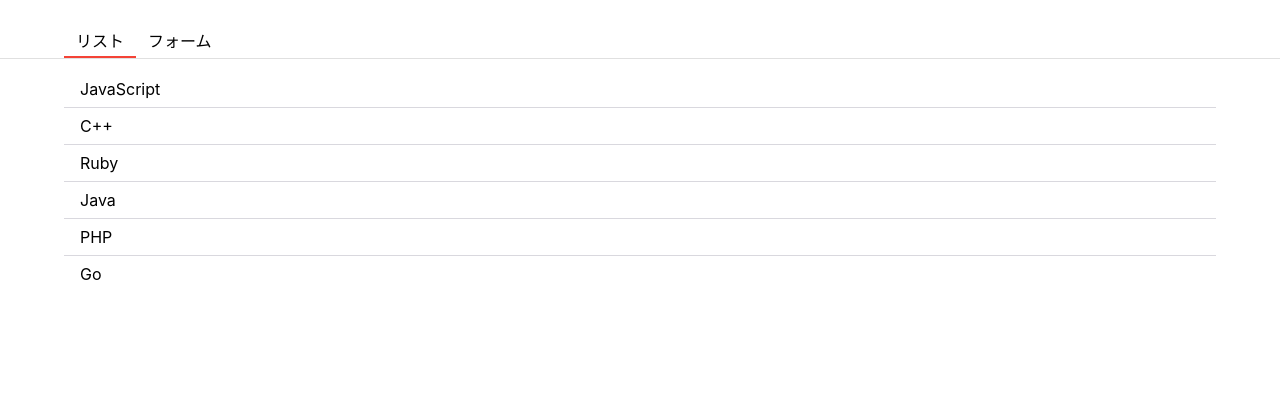
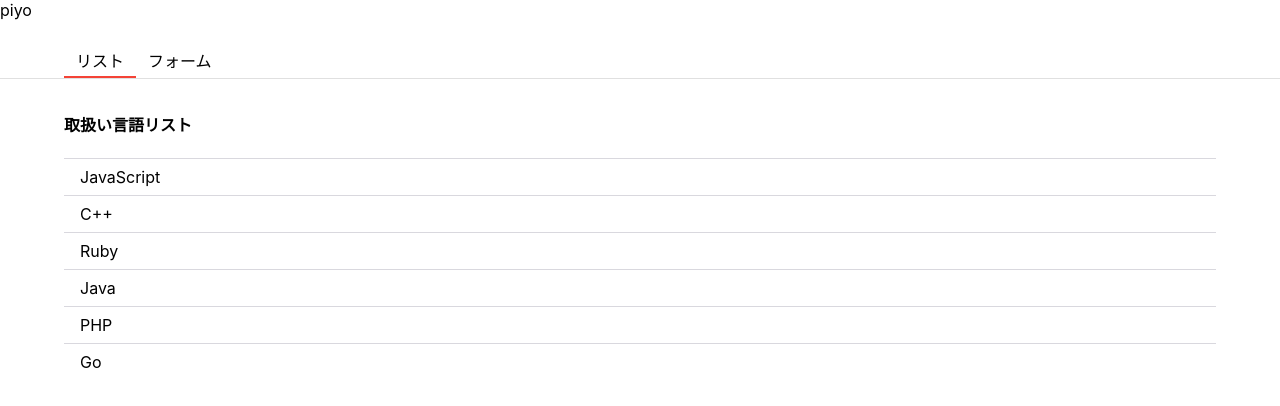
Before and after one commit to ADAShin/react-tutorial-ts, a React (Create React App) app: page / in a window 1280 px wide. Shown: the top 406 px of the page. Built offline with nearby package versions, Linux system fonts and the light colour scheme.

Commit message:
関数コンポーネントで親子コンポーネント＆HOC

```diff
--- a/src/App.tsx
+++ b/src/App.tsx
@@ -1,7 +1,8 @@
-import { useEffect, useState } from 'react';
+import { FC, useState } from 'react';
 import styled from 'styled-components';
 import { getLanguages } from './const/language';
 import { Form } from './Form';
+import { WithLoadingInjectedProps, withLoading } from './hoc/withLoader';
 import { List } from './List';
 
 type TabStateType = 'list' | 'form';
@@ -30,18 +31,11 @@ const HeaderLi = styled.li<CustomLiProps>`
   border-bottom: ${(props) => (props.focused ? '2px solid #F44336' : 'none')};
 `;
 
-function App() {
+type AppProps = { hoge: string } & WithLoadingInjectedProps<string[]>;
+
+const App: FC<AppProps> = ({ data, hoge }) => {
   const [tab, setTab] = useState<TabStateType>('list');
-  const [langs, setLangs] = useState<string[]>([]);
-
-  useEffect(() => {
-    console.log('App.tsx:useEffect');
-    const fetchLanguages = async () => {
-      const languages = await getLanguages();
-      setLangs(languages);
-    };
-    void fetchLanguages();
-  }, []);
+  const [langs, setLangs] = useState(data);
 
   const addlangs = (newLang: string) => {
     setLangs([...langs, newLang]);
@@ -50,6 +44,7 @@ function App() {
 
   return (
     <div>
+      {hoge}
       <Header>
         <HeaderUl>
           <HeaderLi focused={tab === 'list'} onClick={() => setTab('list')}>
@@ -63,6 +58,6 @@ function App() {
       {tab === 'list' ? <List langs={langs} /> : <Form onAddLang={addlangs} />}
     </div>
   );
-}
+};
 
-export default App;
+export default withLoading(App, getLanguages);
--- a/src/Form.tsx
+++ b/src/Form.tsx
@@ -2,10 +2,7 @@ import React, { FC, useState } from 'react';
 import styled from 'styled-components';
 
 import { Button } from './components/Button';
-
-const Container = styled.div`
-  padding: 12px 64px;
-`;
+import { TabBodyContainer } from './components/TabBodyContainer';
 
 const Label = styled.label`
   display: flex;
@@ -41,8 +38,7 @@ export const Form: FC<Props> = ({ onAddLang }) => {
   };
 
   return (
-    <Container>
-      <h4>新しい言語の追加</h4>
+    <TabBodyContainer title="新しい言語の追加">
       <form onSubmit={submitForm}>
         <div>
           <Label>言語</Label>
@@ -56,6 +52,6 @@ export const Form: FC<Props> = ({ onAddLang }) => {
           <FormButton>追加</FormButton>
         </ButtonContainer>
       </form>
-    </Container>
+    </TabBodyContainer>
   );
 };
--- a/src/List.tsx
+++ b/src/List.tsx
@@ -1,9 +1,6 @@
 import { FC, useEffect } from 'react';
 import styled from 'styled-components';
-
-const Container = styled.div`
-  padding: 12px 64px;
-`;
+import { TabBodyContainer } from './components/TabBodyContainer';
 
 const ListItem = styled.div`
   padding: 8px 16px;
@@ -26,10 +23,10 @@ export const List: FC<Props> = ({ langs }) => {
   });
 
   return (
-    <Container>
+    <TabBodyContainer title="取扱い言語リスト">
       {langs.map((lang, index) => (
         <ListItem key={index}>{lang}</ListItem>
       ))}
-    </Container>
+    </TabBodyContainer>
   );
 };
--- /dev/null
+++ b/src/components/TabBodyContainer.tsx
@@ -0,0 +1,19 @@
+import { FC, PropsWithChildren } from 'react';
+import styled from 'styled-components';
+
+const Container = styled.div`
+  padding: 12px 64px;
+`;
+
+type Props = PropsWithChildren & {
+  title: string;
+};
+
+export const TabBodyContainer: FC<Props> = ({ children, title }) => {
+  return (
+    <Container>
+      <h4>{title}</h4>
+      {children}
+    </Container>
+  );
+};
--- /dev/null
+++ b/src/hoc/withLoader.tsx
@@ -0,0 +1,31 @@
+import { useEffect, useState } from 'react';
+import styled from 'styled-components';
+
+const LoadDiv = styled.div`
+  padding: 36px;
+`;
+
+export type WithLoadingInjectedProps<T> = {
+  data: T;
+};
+
+export function withLoading<
+  T,
+  P extends WithLoadingInjectedProps<T> = WithLoadingInjectedProps<T>
+>(WrappedComponent: React.ComponentType<P>, fetchData: () => Promise<T>) {
+  return (props: Omit<P, keyof WithLoadingInjectedProps<T>>) => {
+    const [data, setData] = useState<T | null>(null);
+
+    useEffect(() => {
+      const fetchLanguages = async () => {
+        const result = await fetchData();
+        setData(result);
+      };
+      void fetchLanguages();
+    }, []);
+
+    const Loading = <LoadDiv>ロード中...</LoadDiv>;
+
+    return data ? <WrappedComponent {...(props as P)} data={data} /> : Loading;
+  };
+}
--- a/src/index.tsx
+++ b/src/index.tsx
@@ -8,6 +8,6 @@ const root = ReactDOM.createRoot(
 );
 root.render(
   //<React.StrictMode>
-  <App />
+  <App hoge="piyo" />
   //</React.StrictMode>
 );
```
